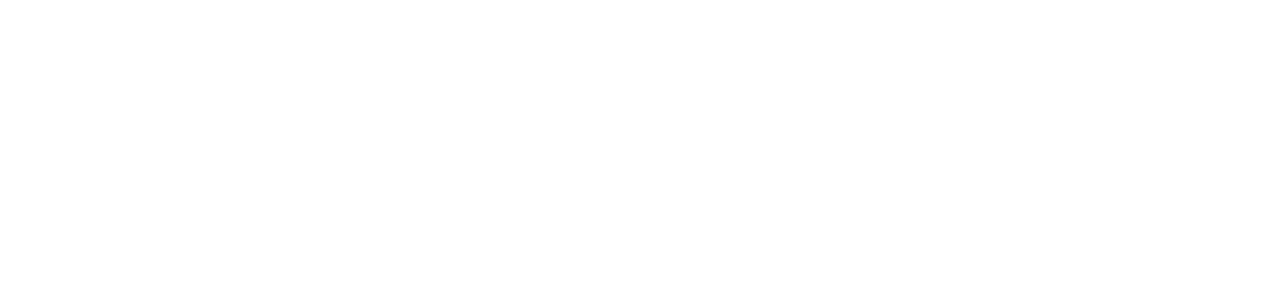
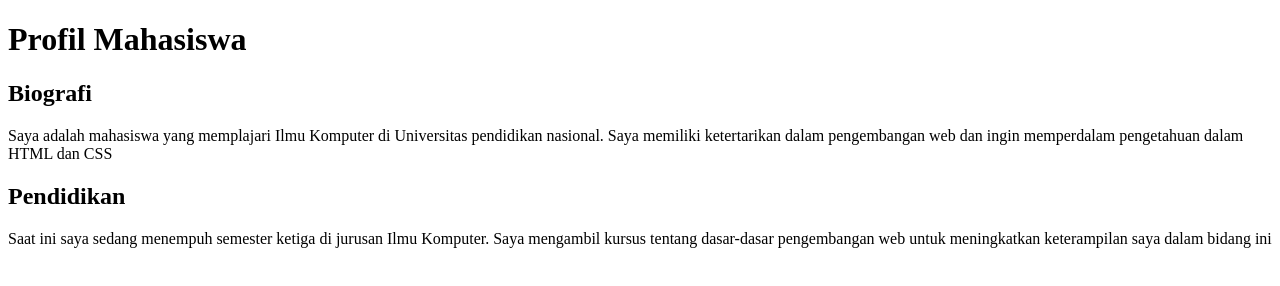
Before and after one commit to Torortutsq/PRAKTIKUM_HTML_WEB, a plain HTML site: page index.html in a window 1280 px wide. Drawn offline with Linux system fonts and the light colour scheme.

Commit message:
Menambahkan Tag Judul dan Paragraf

```diff
--- a/index.html
+++ b/index.html
@@ -7,6 +7,16 @@
     <title>Praktikum HTML</title>
 </head>
 <body>
+    <h1> Profil Mahasiswa</h1>
+    <h2> Biografi</h2>
+    <p> Saya adalah mahasiswa yang memplajari Ilmu Komputer di Universitas pendidikan nasional.
+        Saya memiliki ketertarikan dalam pengembangan web dan ingin memperdalam pengetahuan dalam HTML dan CSS
+    </p>
+
+    <h2> Pendidikan</h2>
+    <p> Saat ini saya sedang menempuh semester ketiga di jurusan Ilmu Komputer. Saya mengambil kursus tentang dasar-dasar
+        pengembangan web untuk meningkatkan keterampilan saya dalam bidang ini
+    </p>
 
 </body>
 </html>
```
